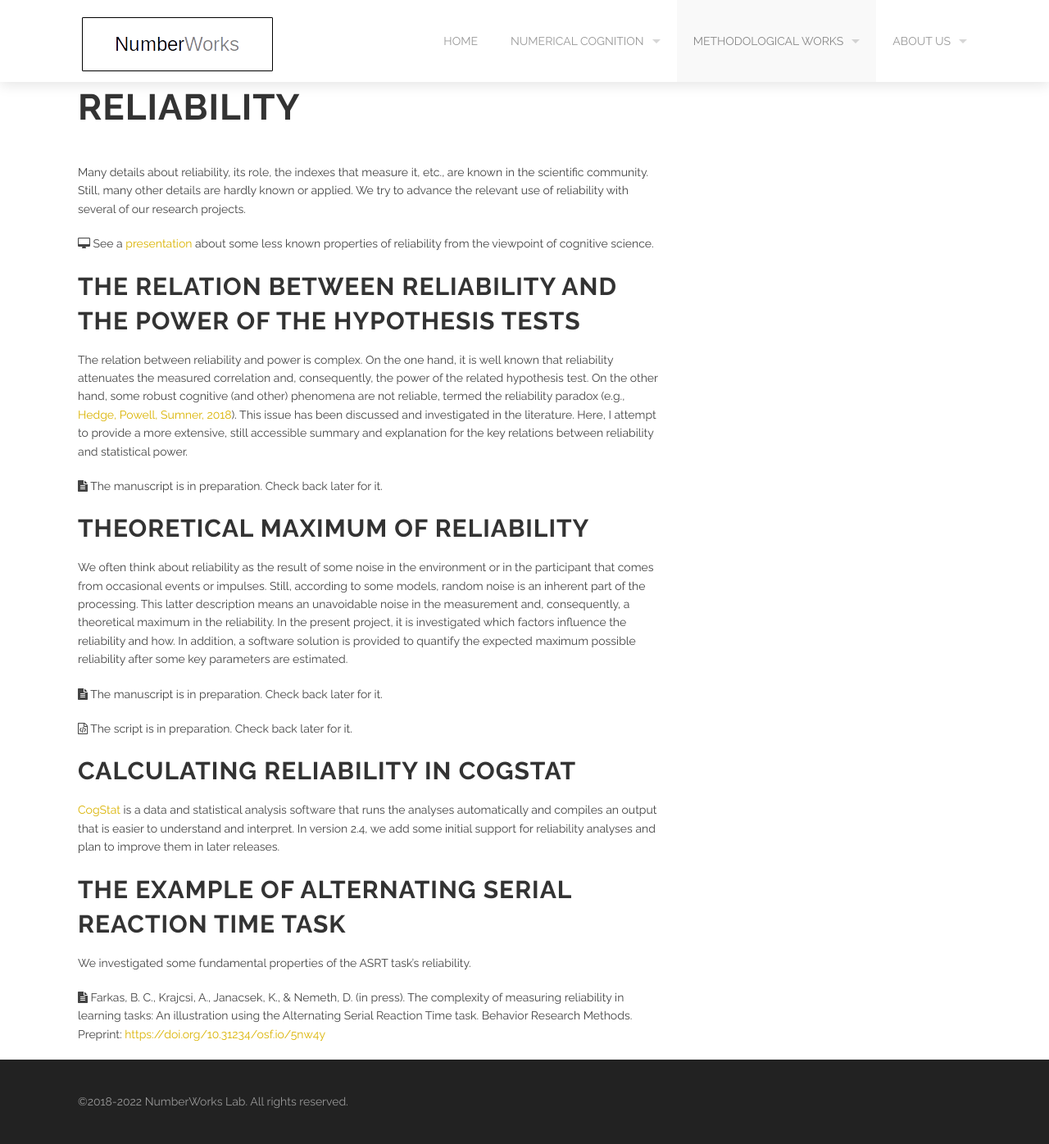
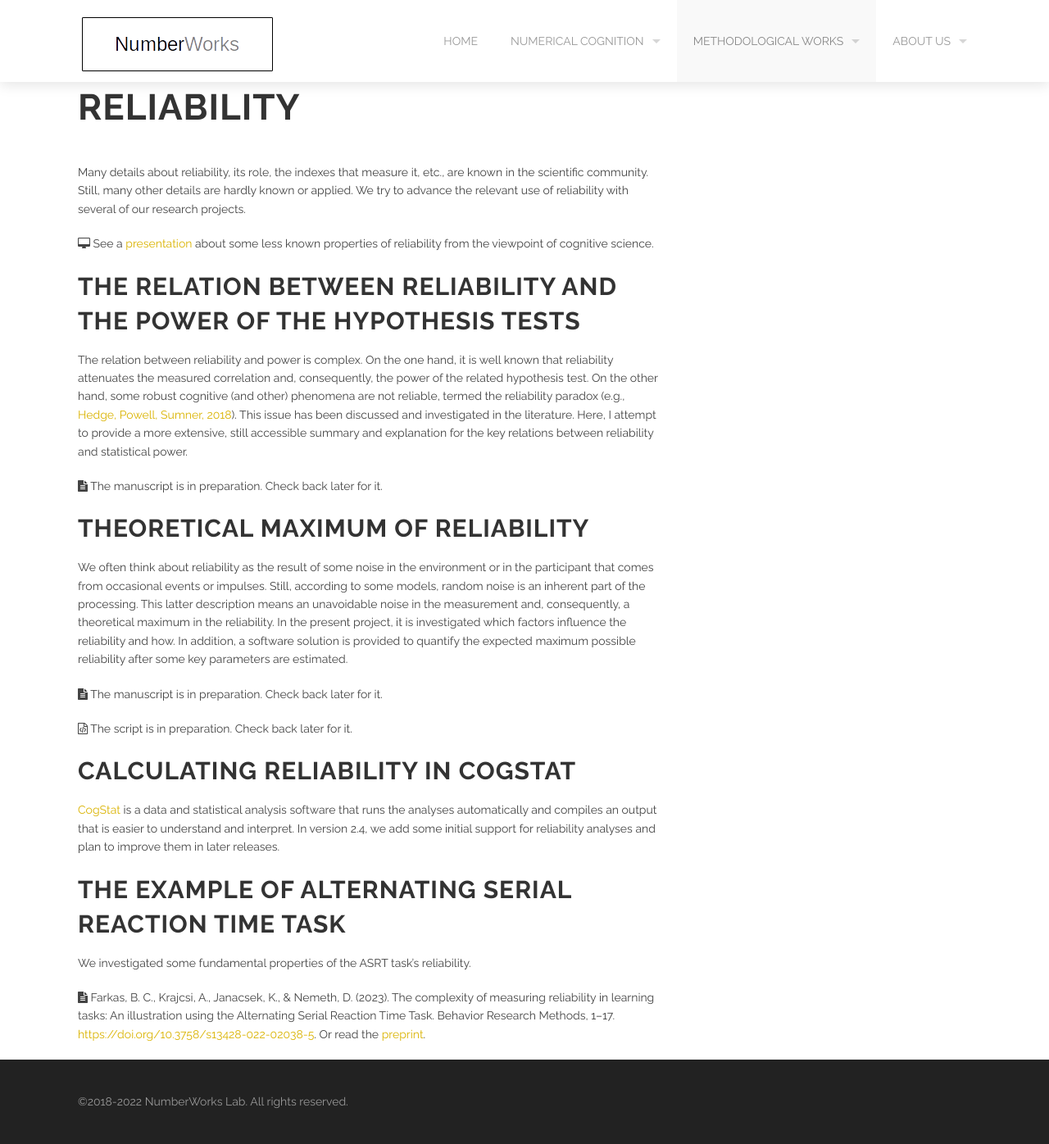
Before and after one commit to theNumberWorks/numberworks_website, a Jekyll site: the page built from reliability.md, in a window 1280 px wide. Shown: the whole page at 82% size. Built offline with Jekyll 4.4.1, drawn with Linux system fonts in a browser that asks for light colours.

Commit message:
Update reliability.md

```diff
--- a/reliability.md
+++ b/reliability.md
@@ -31,4 +31,4 @@ We often think about reliability as the result of some noise in the environment
 
 We investigated some fundamental properties of the ASRT task's reliability.
 
-<i class='fa fa-file-text'></i> Farkas, B. C., Krajcsi, A., Janacsek, K., & Nemeth, D. (in press). The complexity of measuring reliability in learning tasks: An illustration using the Alternating Serial Reaction Time task. Behavior Research Methods. Preprint: [https://doi.org/10.31234/osf.io/5nw4y](https://doi.org/10.31234/osf.io/5nw4y)
+<i class='fa fa-file-text'></i> Farkas, B. C., Krajcsi, A., Janacsek, K., & Nemeth, D. (2023). The complexity of measuring reliability in learning tasks: An illustration using the Alternating Serial Reaction Time Task. Behavior Research Methods, 1–17. [https://doi.org/10.3758/s13428-022-02038-5](https://doi.org/10.3758/s13428-022-02038-5). Or read the [preprint](https://doi.org/10.31234/osf.io/5nw4y).
```
